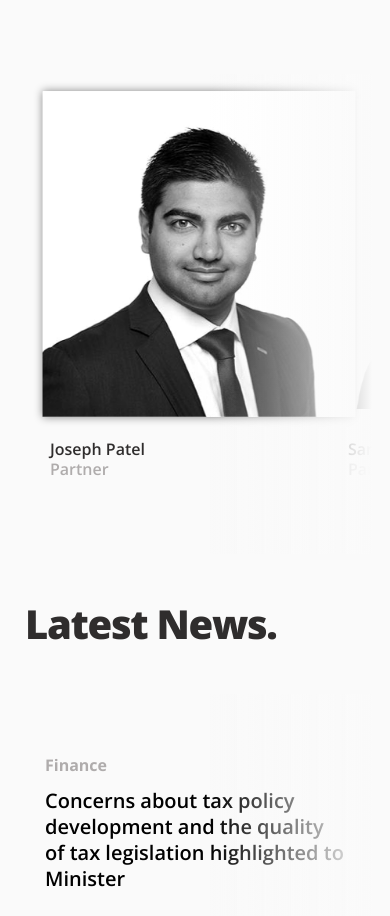
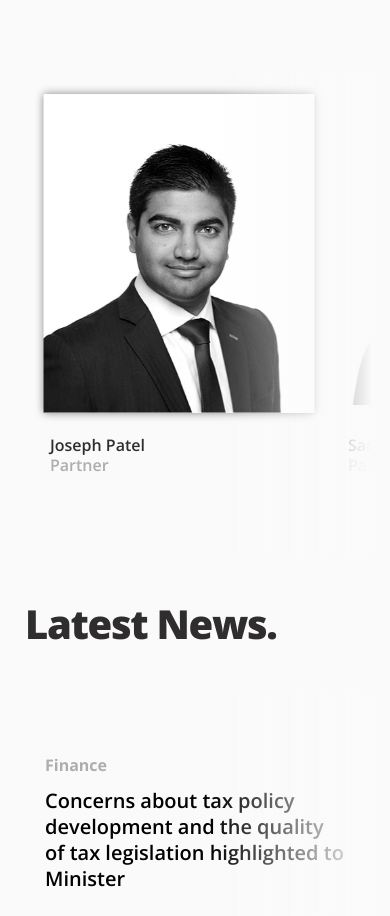
Before and after one commit to dpisati/nv, a React (Create React App) app: page / in a window 390 px wide. Shown: the part 1065-1981 px from the top of the page. Built offline with nearby package versions, Linux system fonts and the light colour scheme.

Commit message:
padding on slides when mobile

```diff
--- a/src/components/MeetOurTeam/styles.css
+++ b/src/components/MeetOurTeam/styles.css
@@ -111,8 +111,10 @@
     margin-bottom: 40px;
 }
   .swiper-slide {
-    width: 298px !important;
+    width: 258px !important;
     height: 310px !important;
+    margin-left: 20px;
+    margin-right: 20px;
   }
 
   .swiper-slide:last-child {
```
